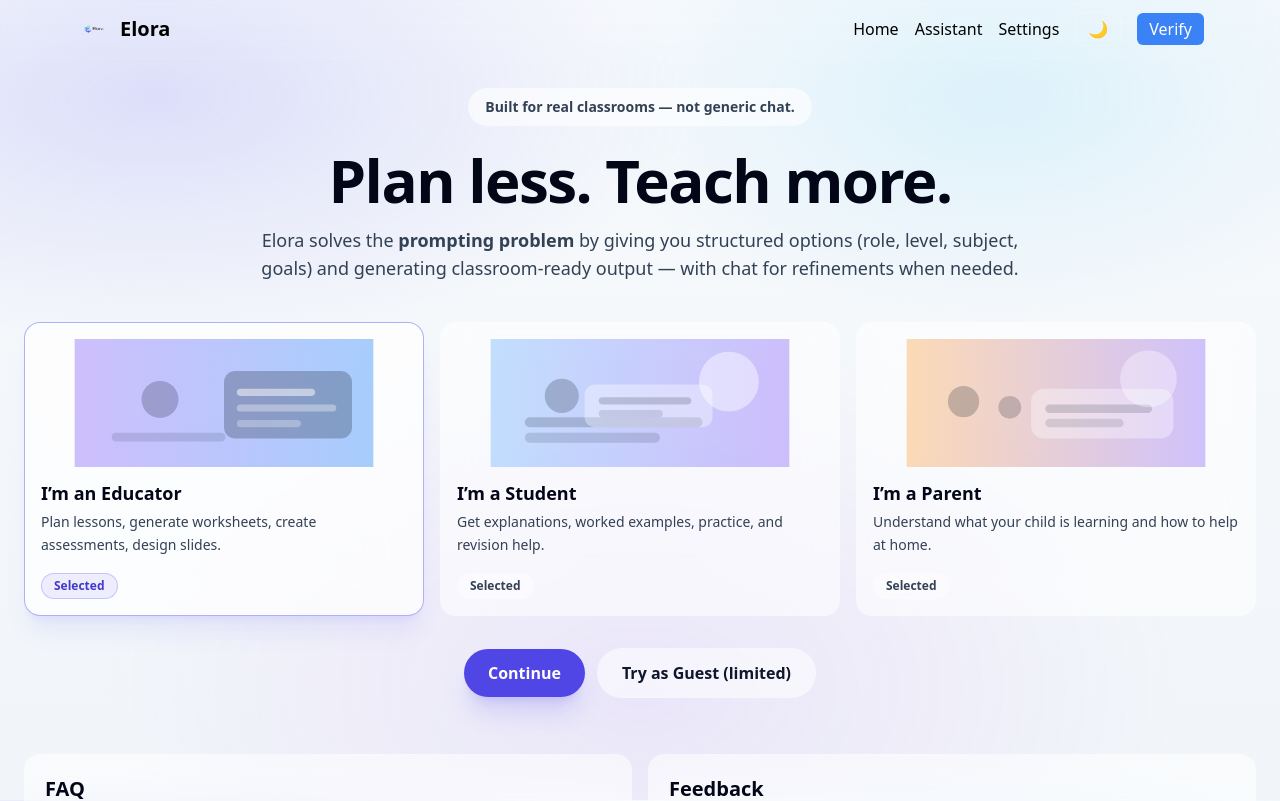
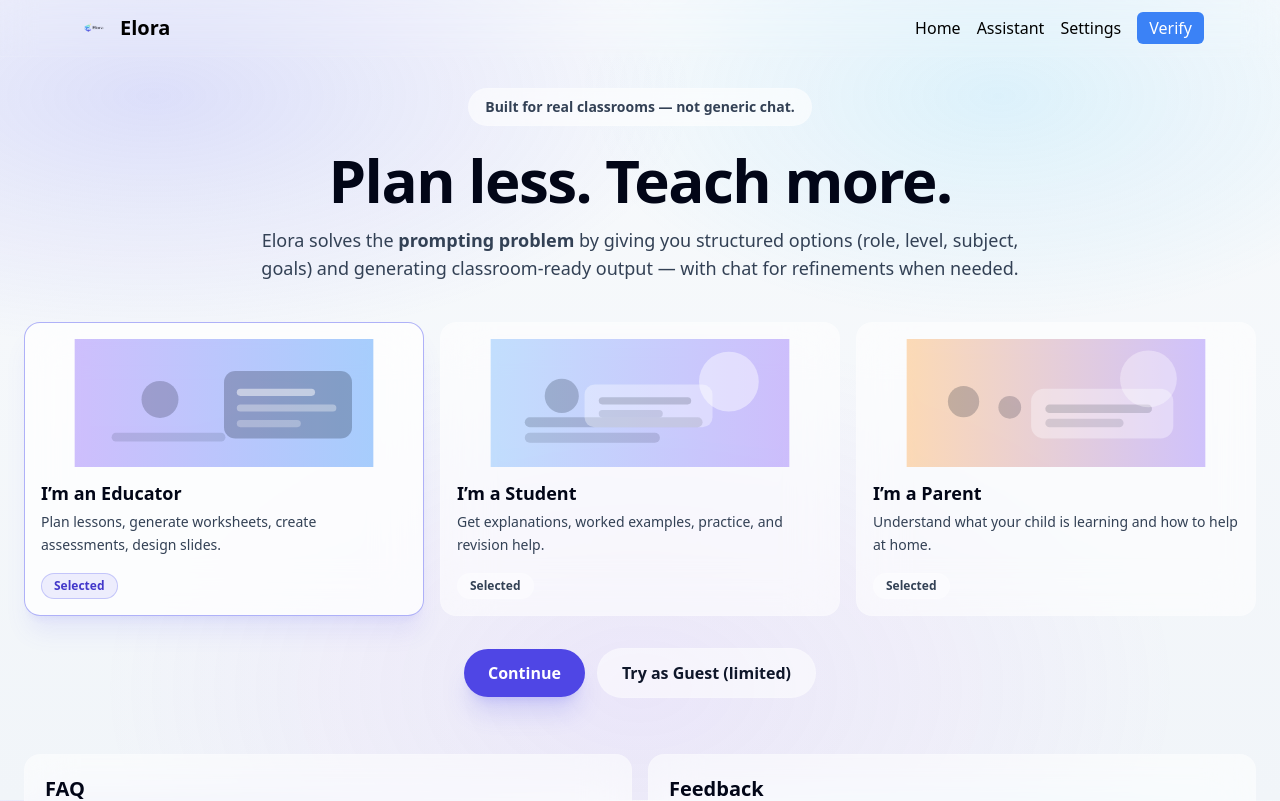
Before and after one commit to tweetharis-netizen/elora-verification-ui, a Next.js app: page / in a window 1280 px wide. Shown: the top 801 px of the page. Built offline with nearby package versions, Linux system fonts and the light colour scheme.

Commit message:
Update Navbar.js

```diff
--- a/components/Navbar.js
+++ b/components/Navbar.js
@@ -1,8 +1,8 @@
 // components/Navbar.js
-import Link from 'next/link';
-import { useState, useEffect } from 'react';
-import { getSession, clearSession, isTeacher } from '@/lib/session';
-import Image from 'next/image';
+import Link from "next/link";
+import { useState, useEffect } from "react";
+import { getSession, isTeacher } from "@/lib/session";
+import Image from "next/image";
 
 export default function Navbar({ theme, setTheme }) {
   const [hidden, setHidden] = useState(false);
@@ -17,14 +17,14 @@
       setHidden(y > last && y > 60);
       last = y;
     };
-    window.addEventListener('scroll', onScroll);
-    return () => window.removeEventListener('scroll', onScroll);
+    window.addEventListener("scroll", onScroll);
+    return () => window.removeEventListener("scroll", onScroll);
   }, []);
 
   return (
     <nav
-      className={`fixed top-0 left-0 right-0 z-50 backdrop-blur-md border-b border-white/10 transition-transform duration-300 ${
-        hidden ? '-translate-y-full' : 'translate-y-0'
+      className={`fixed top-0 left-0 right-0 z-50 backdrop-blur-lg border-b border-white/10 transition-transform duration-300 ${
+        hidden ? "-translate-y-full" : "translate-y-0"
       }`}
     >
       <div className="mx-auto max-w-6xl flex items-center justify-between p-3">
@@ -51,15 +51,6 @@
           <Link href="/settings" className="hover:underline">
             Settings
           </Link>
-
-          <button
-            onClick={() =>
-              setTheme(theme === 'dark' ? 'light' : 'dark')
-            }
-            className="px-3 py-1 rounded-md border border-white/20 hover:bg-white/10"
-          >
-            {theme === 'dark' ? '☀️' : '🌙'}
-          </button>
 
           {isTeacher() && (
             <span className="px-2 py-1 text-xs rounded bg-green-600 text-white">
@@ -94,13 +85,6 @@
           <Link href="/">Home</Link>
           <Link href="/assistant">Assistant</Link>
           <Link href="/settings">Settings</Link>
-          <button
-            onClick={() =>
-              setTheme(theme === 'dark' ? 'light' : 'dark')
-            }
-          >
-            {theme === 'dark' ? '☀️ Light' : '🌙 Dark'}
-          </button>
         </div>
       )}
     </nav>
```
